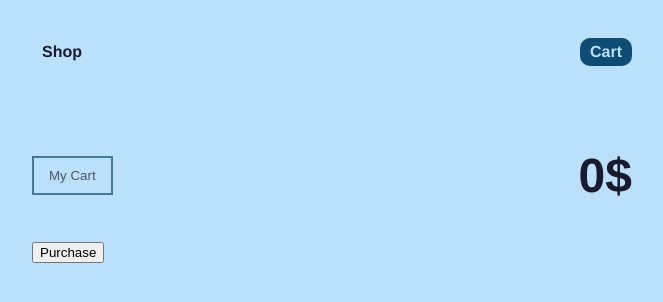
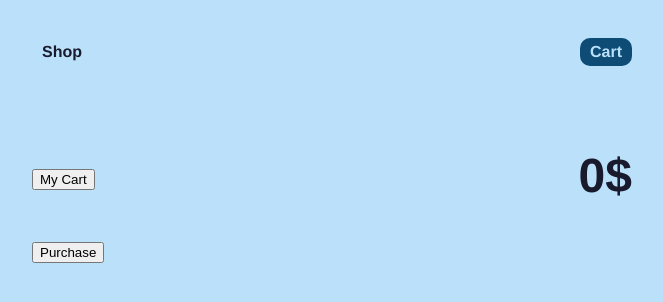
Before and after one commit to eugenekotovx/simple-shop-app, a Vue app: page /cart in a window 1280 px wide. Shown: the top 302 px of the page, without its empty margins (308-971 px from the left). Built offline with nearby package versions, Linux system fonts and the light colour scheme.

Commit message:
layout fix

```diff
--- a/src/components/Cart.vue
+++ b/src/components/Cart.vue
@@ -3,22 +3,22 @@
     <div class="cart__wrapper">
       <button @click="openBusket=!openBusket" type="button" name="button" class="cart__btn">My Cart</button>
       <div v-if="openBusket">
-        <h2
+        <div
         v-for="(cartItem, index) in cart.cart"
         :key="index"
         >
-        <h2 v-if="cartItem.count != 0" class="cart__price">
+        <h3 v-if="cartItem.count != 0" class="cart__price">
           {{ cartItem.count }} - {{ cartItem.name }} - {{ cartItem.price + '$' }}
           <button
           type="button" name="button"
           @click="decrementCount(cartItem)"
-          class="cart__btn">-</button>
+          >-</button>
           <button type="button"
           name="button"
           @click="incrementCount(cartItem)"
-          class="cart__btn">+</button>
-        </h2>
-        </h2>
+          >+</button>
+        </h3>
+        </div>
       </div>
     </div>
 
@@ -60,32 +60,5 @@ export default {
 
     }
   }
-  .cart__btn{
-    background: none;
-    border:  2px solid #0f4c75;
-    padding: 10px 15px;
-    color: #1a1a2e;;
-    opacity: 0.7;
-    position: relative;
-    &::before {
-      position: absolute;
-      content: '';
-      left: 0;
-      right: 100%;
-      bottom: 0;
-      z-index: -1;
-      top: 0;
-    }
-  &:hover {
-    color: #bbe1fa;
-    opacity: 1;
-    transition: .4s;
-    cursor: pointer;
-  }
-  &:hover:before {
-    background-color: #0f4c75;
-    right: 0%;
-    transition: .3s;
-  }
-}
+
 </style>
```
